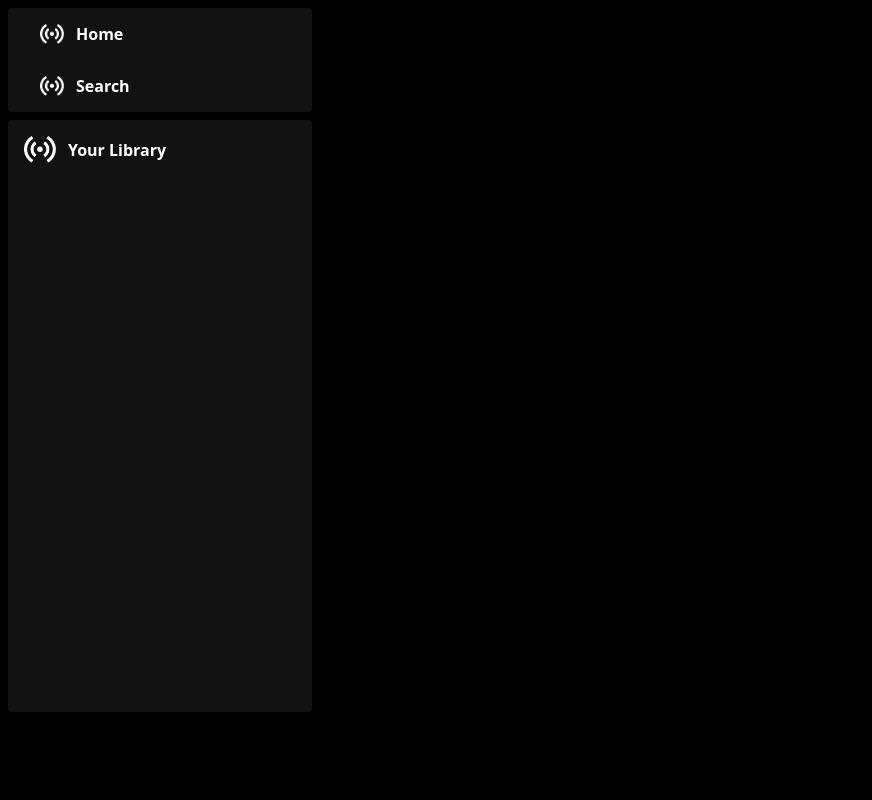
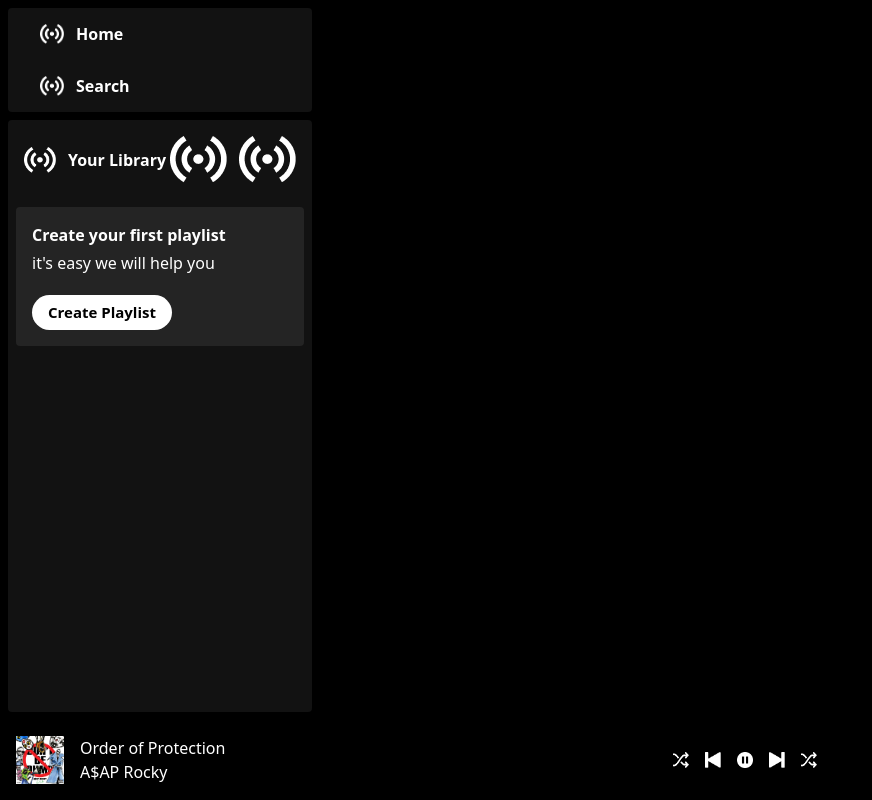
Before and after one commit to Inceptiqn/Spotify-react, a React (Vite) app: page / in a window 1280 px wide. Shown: the whole page, without its empty margins (0-872 px from the left). Built offline with nearby package versions, Linux system fonts and the light colour scheme.

Commit message:
player nearly done

```diff
--- a/src/App.jsx
+++ b/src/App.jsx
@@ -1,12 +1,14 @@
 import React from "react";
 import Sidebar from "./components/Sidebar";
+import Player from "./components/Player";
 
 const App = () => {
   return (
     <div className="h-screen bg-black">
       <div className="h-[90%] flex">
-        <Sidebar />
+        <Sidebar/>
       </div>
+      <Player/>
     </div>
   );
 };
--- a/src/assets/assets.js
+++ b/src/assets/assets.js
@@ -20,6 +20,13 @@ import songCredits from './ui/Song credits.png'
 import viewAlbum from './ui/View album.png'
 import viewArtist from './ui/View artist.png'
 import volume from './ui/Volume.png'
+
+// Album cover imports
+import liveLoveAsapCover from './albums/live_love_asap.jpg'
+import longLiveAsapCover from './albums/long_live_asap.png'
+import allaCover from './albums/alla.png'
+import testingCover from './albums/testing.png'
+import dontBeDumbCover from './albums/dont_be_dumb.png'
 
 // grouped export of raw UI assets
 export const UI = {
@@ -54,7 +61,7 @@ export const ALBUMS = [
     type: 'album',
     title: 'Live. Love. ASAP',
     owner: 'A$AP Rocky',
-    cover: about,
+    cover: liveLoveAsapCover,
     items: 15,
     color: '#7BD389',
   },
@@ -63,7 +70,7 @@ export const ALBUMS = [
     type: 'album',
     title: 'Long. Live. ASAP',
     owner: 'A$AP Rocky',
-    cover: about,
+    cover: longLiveAsapCover,
     items: 17,
     color: '#61D3D6',
   },
@@ -72,7 +79,7 @@ export const ALBUMS = [
     type: 'album',
     title: 'At. Long. Last. ASAP',
     owner: 'A$AP Rocky',
-    cover: about,
+    cover: allaCover,
     items: 18,
     color: '#D77BFF',
   },
@@ -81,7 +88,7 @@ export const ALBUMS = [
     type: 'album',
     title: "TESTING",
     owner: 'A$AP Rocky',
-    cover: about,
+    cover: testingCover,
     items: 15,
     color: '#7AA2FF',
   },
@@ -90,7 +97,7 @@ export const ALBUMS = [
     type: 'album',
     title: "Don't Be Dumb",
     owner: 'A$AP Rocky',
-    cover: about,
+    cover: dontBeDumbCover,
     items: 18,
     color: '#7AA2FF',
   },
--- /dev/null
+++ b/src/components/Player.jsx
@@ -0,0 +1,43 @@
+import React from "react";
+import Sidebar from "./Sidebar";
+import { UI, SONGS, ALBUMS } from "../assets/assets";
+
+const Player = () => {
+  // Helper function to get album cover for a song
+  const getSongAlbumCover = (songIndex) => {
+    const song = SONGS[songIndex];
+    if (!song) return null;
+
+    const album = ALBUMS.find((album) => album.id === song.albumId);
+    return album ? album.cover : null;
+  };
+
+  const currentSongIndex = 0; // You can make this dynamic later
+
+  return (
+    <div className="h-[10%] bg-black flex justify-between items-center text-white px-4">
+      <div className="hidden lg:flex items-center gap-4">
+        <img
+          className="w-12"
+          src={getSongAlbumCover(currentSongIndex)}
+          alt={SONGS[currentSongIndex]?.title || ""}
+        />
+        <div>
+          <p>{SONGS[currentSongIndex]?.title}</p>
+          <p>{SONGS[currentSongIndex]?.artist}</p>
+        </div>
+      </div>
+      <div className="flex flex-col items-center gap-1 m-auto">
+        <div className="flex gap-4">
+          <img className="w-4 cursor-pointer" src={UI.shuffle} alt="" />
+          <img className="w-4 cursor-pointer" src={UI.previous} alt="" />
+          <img className="w-4 cursor-pointer" src={UI.pause} alt="" />
+          <img className="w-4 cursor-pointer" src={UI.nextIcon} alt="" />
+          <img className="w-4 cursor-pointer" src={UI.shuffle} alt="" />
+        </div>
+      </div>
+    </div>
+  );
+};
+
+export default Player;
--- a/src/components/Sidebar.jsx
+++ b/src/components/Sidebar.jsx
@@ -20,6 +20,17 @@ const Sidebar = () => {
             <img className="w-8" src={UI.goToRadio} alt="" />
             <p className="font-semibold">Your Library</p>
           </div>
+          <div className="flex items-center gap-3">
+            <img src={UI.goToRadio} alt="" />
+            <img src={UI.goToRadio} alt="" />
+          </div>
+        </div>
+        <div className="p-4 bg-[#242424] m-2 rounded font-semibold flex flex-col items-start justify-start gap-1 pl-4">
+          <h1>Create your first playlist</h1>
+          <p className="font-light">it's easy we will help you</p>
+          <button className="px-4 py-1.5 bg-white text-[15px] text-black rounded-full mt-4">
+            Create Playlist
+          </button>
         </div>
       </div>
     </div>
```
